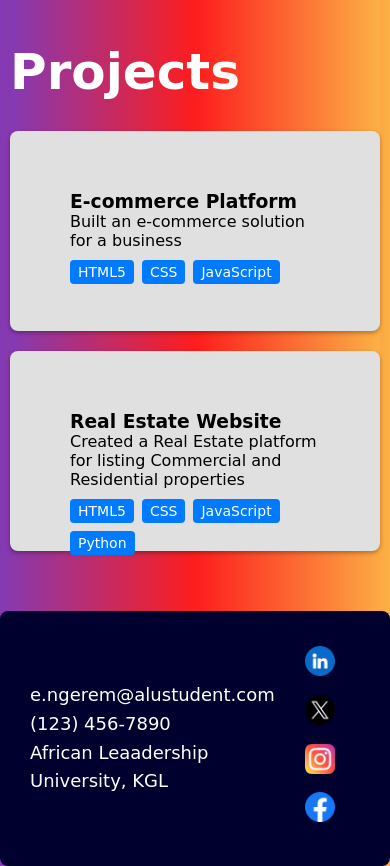
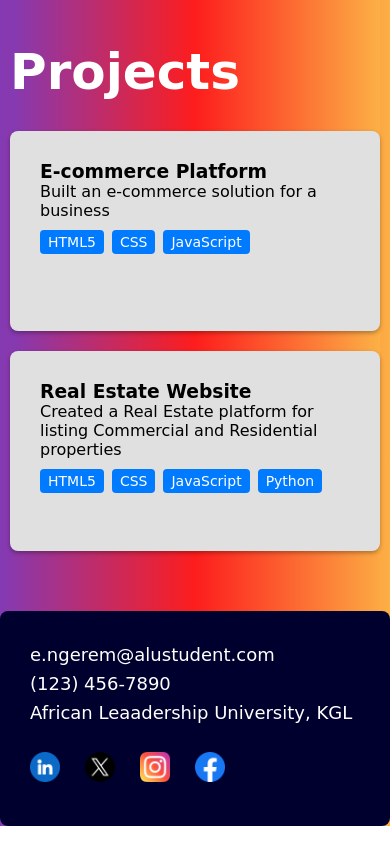
Before and after one commit to Noelngerem/Responsive-Web-Design-Resume-Assignment-Summative-, a plain HTML site: page index.html in a window 390 px wide. Shown: the part 3860-4726 px from the top of the page. After the commit the page ends 4686 px from the top, so only its background shows below. Drawn offline with Linux system fonts and the light colour scheme.

Commit message:
Resume Assignment

```diff
--- a/styles.css
+++ b/styles.css
@@ -52,6 +52,7 @@ body {
     cursor: pointer;
 }
 
+/* Nav Styles */
 .nav {
     display: flex;
     gap: 50px;
@@ -88,6 +89,7 @@ body {
     transform: scaleX(1); /* Expand on hover */
 }
 
+/* About Styles */
 #about {
     display: flex;
     align-items: center;
@@ -140,7 +142,7 @@ body {
     font-weight: bold;
 }
 
-/* skill section */
+/* Skill Styles */
 .skills-container {
     display: flex;
     flex-wrap: wrap;
@@ -174,7 +176,7 @@ body {
     background-color: #e0e0e0
 }
 
-/* Experience Section */
+/* Experience Styles */
 .experience-item {
     margin-bottom: 30px;
     padding: 20px;
@@ -194,7 +196,7 @@ body {
     margin: 5px 0;
 }
 
-/* Education Section */
+/* Education Styles */
 .education-grid {
     display: grid;
     grid-template-columns: repeat(auto-fit, minmax(250px, 1fr));
@@ -211,7 +213,7 @@ body {
     background-color: #e0e0e0;
 }
 
-/* Projects Section */
+/* Projects Styles */
 .projects-grid {
     display: grid;
     grid-template-columns: repeat(auto-fit, minmax(250px, 1fr));
@@ -241,7 +243,7 @@ body {
     font-size: 14px;
 }
 
-/* Contact Section */
+/* Footer Styles */
 footer {
     display: flex;
     align-items: center;
@@ -314,12 +316,20 @@ footer {
 
     .media-icons {
         display: flex;
-        flex-direction: column;
         align-items: center;
+        margin-top: 20px;
     }
 
     .media-icons a {
         margin: 5px 0;
     }
 
+    .project-card {
+        padding: 30px;
+    }
+
+    #contact {
+        display: block;
+    }
+
 }
```
